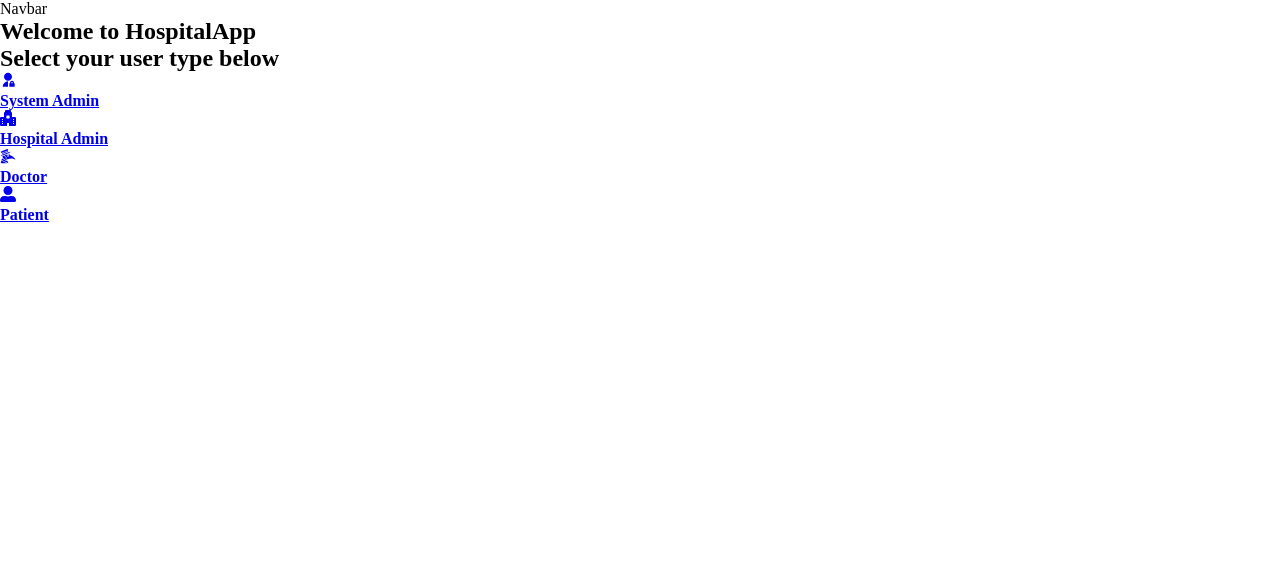
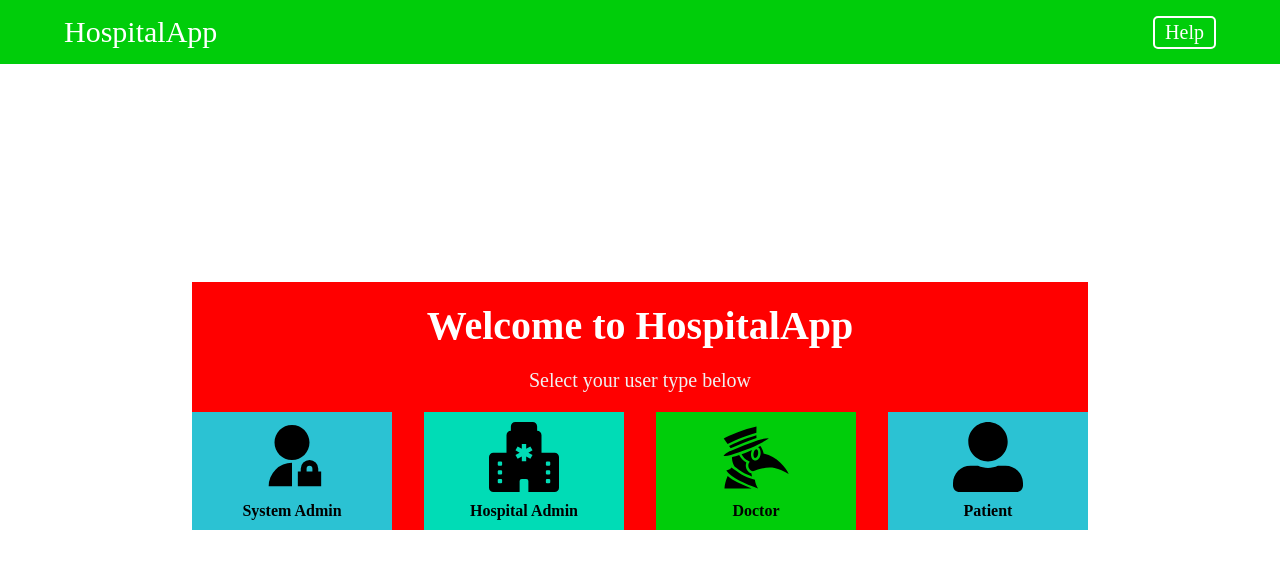
Before and after one commit to nelsonludo/hospitalApp, a React (Create React App) app: page / in a window 1280 px wide. Shown: the top 568 px of the page. Built offline with nearby package versions, Linux system fonts and the light colour scheme.

Commit message:
Login and home page

```diff
--- a/src/components/Navbar.js
+++ b/src/components/Navbar.js
@@ -1,10 +1,42 @@
 import React from 'react';
+import { Link } from 'react-router-dom';
 import styled from 'styled-components';
 
 const Navbar = () => {
-  return <Wrapper>Navbar</Wrapper>;
+  return (
+    <Wrapper>
+      <div className='container flex'>
+        <Link to={'/'} className='logo'>
+          HospitalApp
+        </Link>
+        <div className='flex help'>
+          <Link to={'/help'}>Help</Link>
+        </div>
+      </div>
+    </Wrapper>
+  );
 };
 
 export default Navbar;
 
-const Wrapper = styled.section``;
+const Wrapper = styled.section`
+  background-color: var(--green);
+  color: var(--white);
+  padding: 15px 0;
+
+  .logo {
+    font-size: var(--big-font-size);
+  }
+
+  .help {
+    border: 2px solid var(--white);
+    border-radius: 5px;
+    padding: 3px 10px;
+  }
+
+  a {
+    text-decoration: none;
+    color: white;
+    font-size: var(--medium-font-size);
+  }
+`;
--- a/src/components/User.js
+++ b/src/components/User.js
@@ -7,7 +7,7 @@ const User = ({ name, icon, color, route }) => {
     <Wrapper style={{ background: `var(--${color})` }}>
       <Link to={`/login/${route}/${name}`}>
         {icon}
-        <h4>{name}</h4>
+        <h4 className='name'>{name}</h4>
       </Link>
     </Wrapper>
   );
@@ -15,4 +15,24 @@ const User = ({ name, icon, color, route }) => {
 
 export default User;
 
-const Wrapper = styled.article``;
+const Wrapper = styled.article`
+  a {
+    padding: 10px 15px;
+    display: flex;
+    flex-direction: column;
+    align-items: center;
+    text-decoration: none;
+    min-width: 200px;
+    color: black;
+  }
+
+  svg {
+    font-size: 70px;
+    margin-bottom: 10px;
+    color: black;
+  }
+
+  a:active {
+    color: black;
+  }
+`;
--- a/src/index.css
+++ b/src/index.css
@@ -1,4 +1,14 @@
 :root {
+  --green: #00cd0a;
+  --whitish: #f1f1f1;
+  --grey: #cbcaca;
+  --blueish: #2bc2d3;
+  --greenish: #00dcb6;
+  --white: #ffffff;
+  --massive-font-size: 40px;
+  --big-font-size: 30px;
+  --medium-font-size: 20px;
+  --height-without-navbar: calc(100vh - 65px);
 }
 
 * {
@@ -6,3 +16,21 @@
   padding: 0;
   box-sizing: border-box;
 }
+
+.container {
+  width: 90%;
+  max-width: 1200px;
+  margin: 0 auto;
+}
+
+.flex {
+  display: flex;
+  justify-content: space-between;
+  align-items: center;
+}
+
+.flex2 {
+  display: flex;
+  justify-content: center;
+  align-items: start;
+}
--- a/src/pages/Home.js
+++ b/src/pages/Home.js
@@ -5,13 +5,15 @@ import User from '../components/User';
 
 const Home = () => {
   return (
-    <Wrapper>
-      <h1>Welcome to HospitalApp</h1>
-      <h2>Select your user type below</h2>
-      <div className='users'>
-        {userTypes.map((user, index) => {
-          return <User key={index} {...user} />;
-        })}
+    <Wrapper className='flex2'>
+      <div className='container'>
+        <h1>Welcome to HospitalApp</h1>
+        <h2>Select your user type below</h2>
+        <div className='users flex'>
+          {userTypes.map((user, index) => {
+            return <User key={index} {...user} />;
+          })}
+        </div>
       </div>
     </Wrapper>
   );
@@ -19,4 +21,32 @@ const Home = () => {
 
 export default Home;
 
-const Wrapper = styled.section``;
+const Wrapper = styled.section`
+  width: 100%;
+  /* background-color: pink; */
+  height: var(--height-without-navbar);
+
+  h1,
+  h2 {
+    text-align: center;
+  }
+
+  h1 {
+    color: var(--white);
+    font-size: var(--massive-font-size);
+    margin: 20px 0;
+  }
+
+  h2 {
+    color: var(--whitish);
+    font-size: var(--medium-font-size);
+    font-weight: normal;
+    margin-bottom: 20px;
+  }
+
+  .container {
+    background-color: red;
+    width: 70%;
+    margin-top: 17%;
+  }
+`;
--- a/src/pages/Login.js
+++ b/src/pages/Login.js
@@ -38,10 +38,10 @@ const Login = () => {
   };
 
   return (
-    <Wrapper>
-      {error && <h1>An error occured.</h1>}
+    <Wrapper className='flex2'>
       <form onSubmit={handleSubmit}>
-        <h1>{name}</h1>
+        <h1 className='title'>{name} Login</h1>
+        <div className='contain-padding'>
           <div className='contain'>
             <label htmlFor='email'>Email</label>
             <input
@@ -65,6 +65,8 @@ const Login = () => {
             />
           </div>
           <button type='submit'>Login Now</button>
+          {error && <h2 className='error'>An error occured.</h2>}
+        </div>
       </form>
     </Wrapper>
   );
@@ -72,4 +74,71 @@ const Login = () => {
 
 export default Login;
 
-const Wrapper = styled.section``;
+const Wrapper = styled.section`
+  height: var(--height-without-navbar);
+  background-color: pink;
+
+  form {
+    margin-top: 17%;
+    background-color: var(--whitish);
+    border-radius: 10px;
+    width: 40%;
+    max-width: 500px;
+  }
+
+  button {
+    width: 100%;
+    outline: none;
+    border: none;
+    padding: 10px 10px;
+    background-color: var(--green);
+    border-radius: 5px;
+    color: var(--white);
+    font-size: var(--medium-font-size);
+  }
+
+  label {
+    margin-bottom: 5px;
+    font-size: var(--medium-font-size);
+  }
+
+  input {
+    outline: none;
+    border: none;
+    padding: 10px 10px;
+    background-color: var(--grey);
+  }
+
+  input:focus,
+  input:active,
+  input:invalid,
+  input:valid {
+    background-color: var(--grey);
+  }
+
+  .title {
+    background-color: var(--green);
+    color: var(--white);
+    text-align: center;
+    border-radius: 10px 10px 0 0;
+    padding: 10px 0;
+    font-weight: normal;
+    font-size: var(--big-font-size);
+  }
+
+  .contain-padding {
+    padding: 20px 30px;
+  }
+
+  .contain {
+    display: flex;
+    flex-direction: column;
+    margin-bottom: 15px;
+  }
+
+  .error {
+    text-align: center;
+    color: red;
+    margin-top: 10px;
+  }
+`;
--- a/src/utils/constants.js
+++ b/src/utils/constants.js
@@ -9,25 +9,25 @@ export const userTypes = [
   {
     name: 'System Admin',
     icon: <RiAdminFill />,
-    color: '',
+    color: 'blueish',
     route: 'system_admin',
   },
   {
     name: 'Hospital Admin',
     icon: <BsHospitalFill />,
-    color: '',
+    color: 'greenish',
     route: 'hospital_admin',
   },
   {
     name: 'Doctor',
     icon: <GiPlagueDoctorProfile />,
-    color: '',
+    color: 'green',
     route: 'doctor',
   },
   {
     name: 'Patient',
     icon: <FaUserAlt />,
-    color: '',
+    color: 'blueish',
     route: 'patient',
   },
 ];
```
Lines whose indentation alone changed are shown as unchanged.
